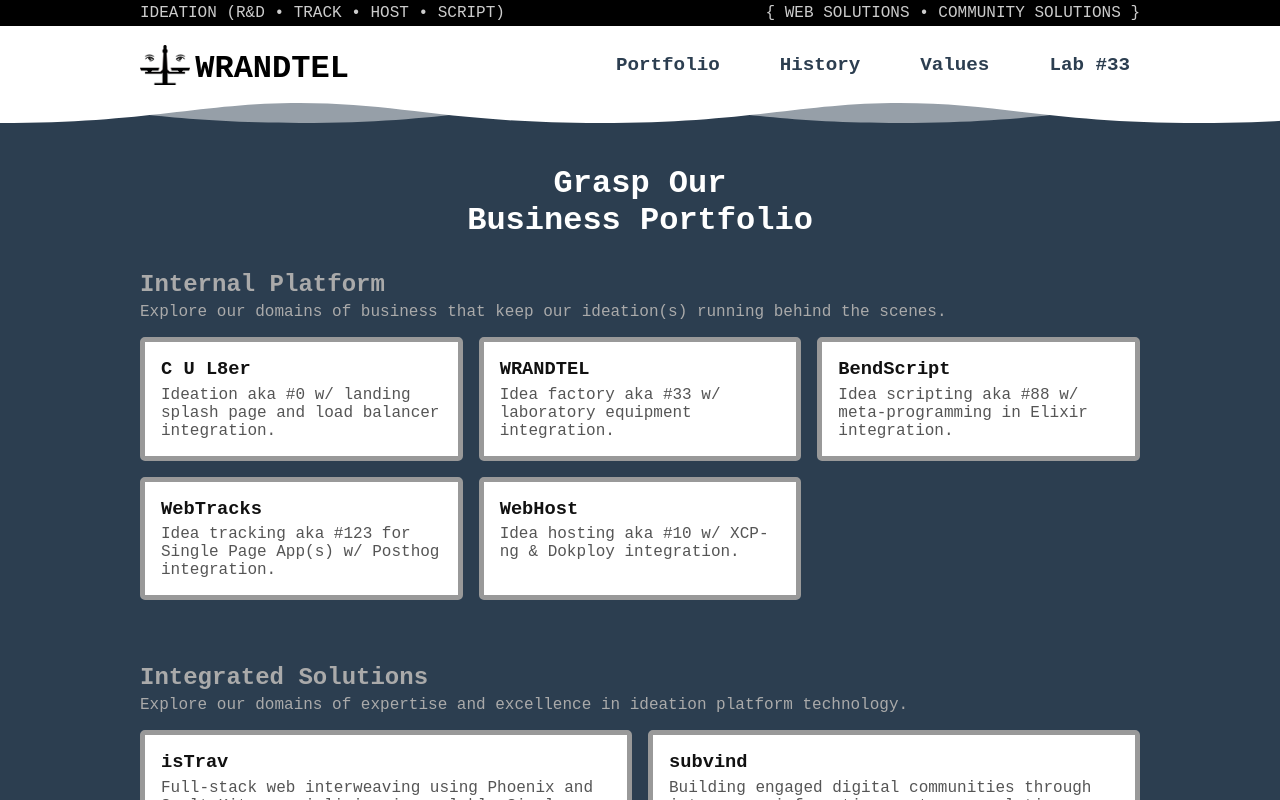
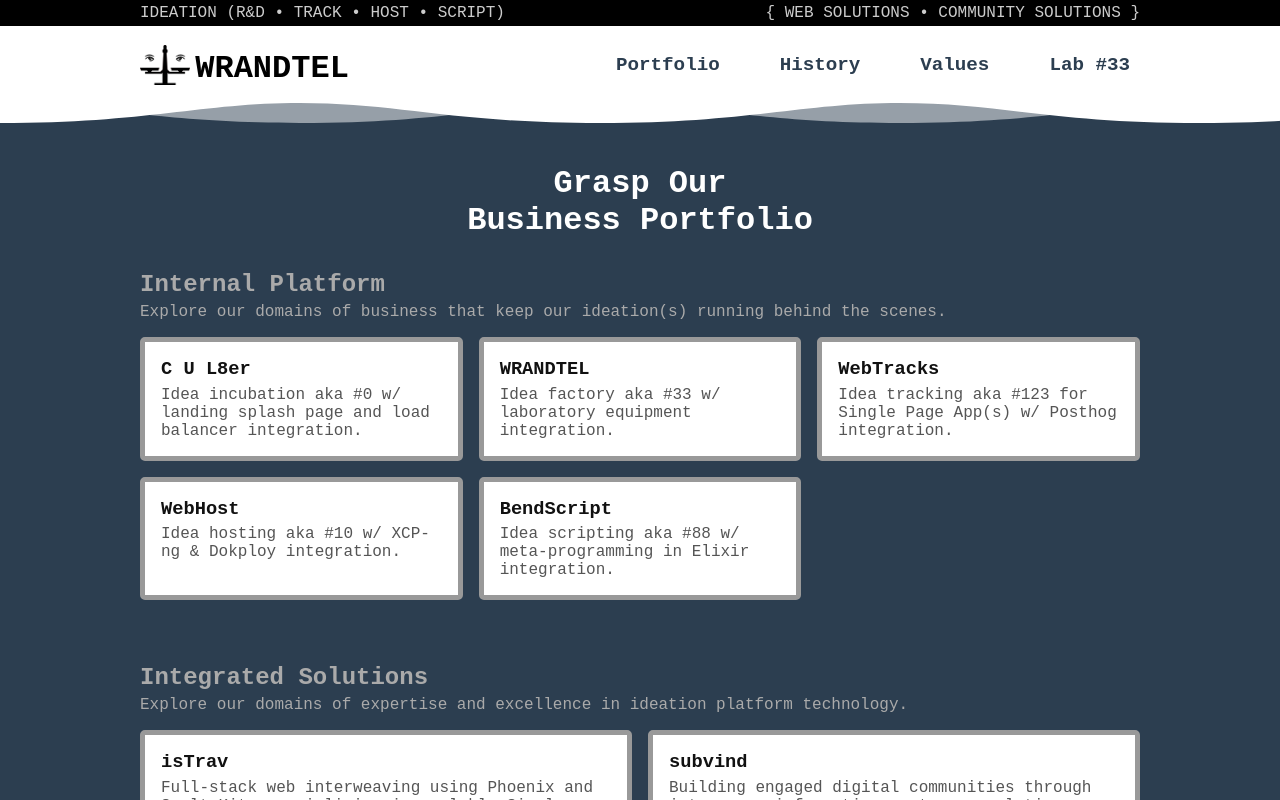
Before and after one commit to c-u-l8er/wrandtel, a SvelteKit app: page /portfolio in a window 1280 px wide. Shown: the top 800 px of the page. Built offline with nearby package versions, Linux system fonts and the light colour scheme.

Commit message:
incubate

```diff
--- a/src/routes/portfolio/+page.svelte
+++ b/src/routes/portfolio/+page.svelte
@@ -17,20 +17,13 @@
             <div class="portfolio-item">
                 <h3>C U L8er</h3>
                 <p>
-                    Ideation aka #0 w/ landing splash page and load balancer
-                    integration.
+                    Idea incubation aka #0 w/ landing splash page and load
+                    balancer integration.
                 </p>
             </div>
             <div class="portfolio-item">
                 <h3>WRANDTEL</h3>
                 <p>Idea factory aka #33 w/ laboratory equipment integration.</p>
-            </div>
-            <div class="portfolio-item">
-                <h3>BendScript</h3>
-                <p>
-                    Idea scripting aka #88 w/ meta-programming in Elixir
-                    integration.
-                </p>
             </div>
             <div class="portfolio-item">
                 <h3>WebTracks</h3>
@@ -42,6 +35,13 @@
             <div class="portfolio-item">
                 <h3>WebHost</h3>
                 <p>Idea hosting aka #10 w/ XCP-ng & Dokploy integration.</p>
+            </div>
+            <div class="portfolio-item">
+                <h3>BendScript</h3>
+                <p>
+                    Idea scripting aka #88 w/ meta-programming in Elixir
+                    integration.
+                </p>
             </div>
         </div>
     </section>
```
Also changed, not shown: src/routes/+page.svelte (+4 -3 lines).
